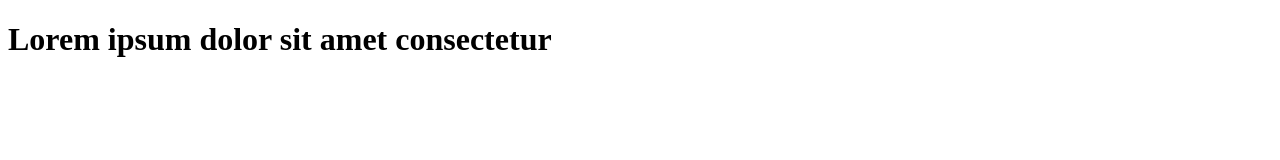
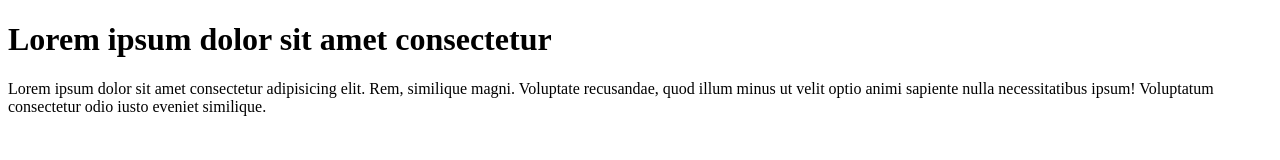
Before and after one commit to nikhilnsalgaonkar/learn-git, a plain HTML site: page index.html in a window 1280 px wide. Drawn offline with Linux system fonts and the light colour scheme.

Commit message:
add paragraph to code

```diff
--- a/index.html
+++ b/index.html
@@ -7,5 +7,6 @@
   </head>
   <body>
     <h1>Lorem ipsum dolor sit amet consectetur</h1>
+    <p>Lorem ipsum dolor sit amet consectetur adipisicing elit. Rem, similique magni. Voluptate recusandae, quod illum minus ut velit optio animi sapiente nulla necessitatibus ipsum! Voluptatum consectetur odio iusto eveniet similique.</p>
   </body>
 </html>
```
